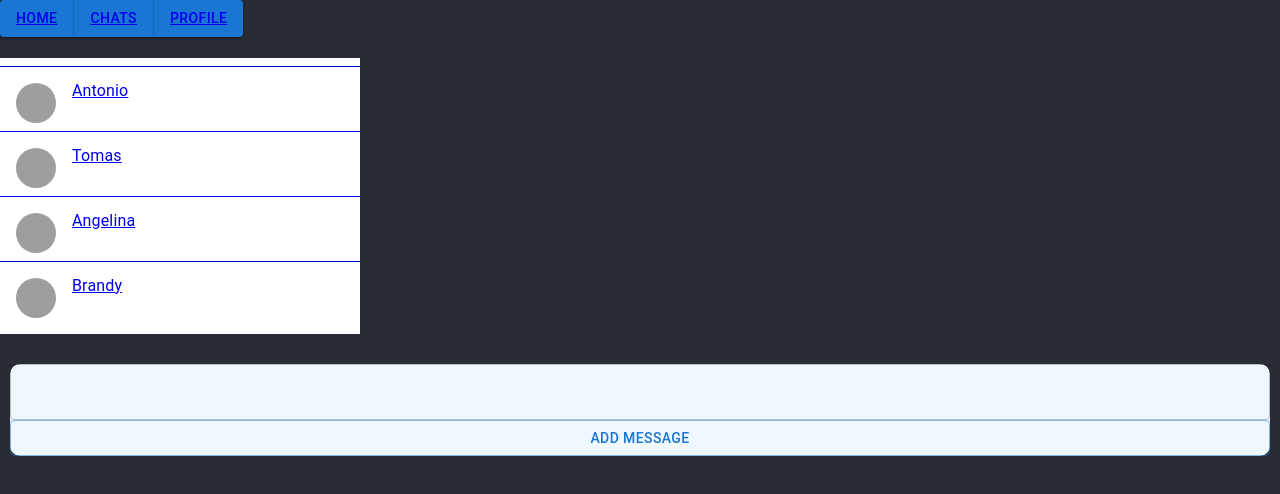
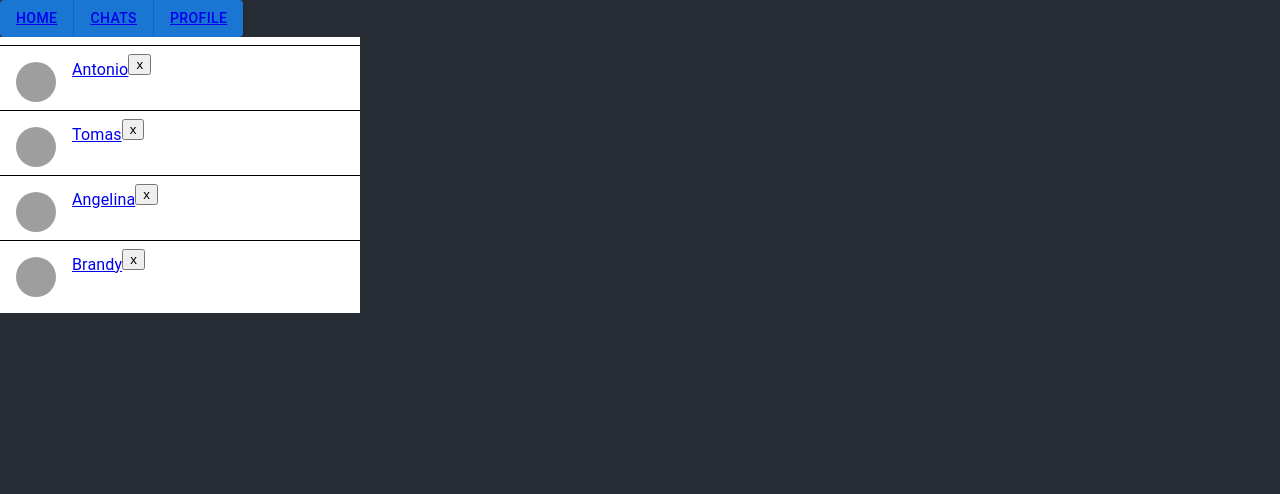
Before and after one commit to AntonR31337/ReactJS, a React (Create React App) app in the folder myapp/: page /chats in a window 1280 px wide. Shown: the top 494 px of the page. Built offline with nearby package versions, Linux system fonts and the light colour scheme; grey boxes are pictures that could not be loaded.

Commit message:
set up router and outlet

```diff
--- a/myapp/src/App.js
+++ b/myapp/src/App.js
@@ -37,9 +37,10 @@ function App() {
       <Routes>
         <Route path="/" element={<Home />} />
         <Route path="/profile" element={<Profile />} />
-        <Route path="/chats" element={<MessageList />} >
-          <Route path=":id" element={<Message />} />
+        <Route path="/chats" element={<ChatList />} >
+          <Route path=":id" element={<MessageList />} />
         </Route>
+        <Route path="*" element={<h1>404</h1>} />
       </Routes>
     </BrowserRouter>
   );
--- a/myapp/src/components/ChatList/index.jsx
+++ b/myapp/src/components/ChatList/index.jsx
@@ -1,29 +1,49 @@
 import * as React from 'react';
-import { Link, Outlet } from "react-router-dom"
 import List from '@mui/material/List';
 import ListItem from '@mui/material/ListItem';
 import ListItemText from '@mui/material/ListItemText';
 import ListItemAvatar from '@mui/material/ListItemAvatar';
 import { Avatar } from '@mui/material/';
+import { Link, Outlet } from 'react-router-dom';
 
-export default function ChatList({ data }) {
+let chats = [
+    {
+        id: "1",
+        name: "Antonio"
+    },
+    {
+        id: "2",
+        name: "Tomas"
+    },
+    {
+        id: "3",
+        name: "Angelina"
+    },
+    {
+        id: "4",
+        name: "Brandy"
+    }
+];
+
+export default function ChatList() {
     return (
+        <>
         <List sx={{ width: '100%', maxWidth: 360, bgcolor: 'background.paper' }}>
-            {data.map((chat) => {
+            {chats.map((chat) => {
                 return (
-                    <>
-                        <Link key={chat.id} to={`/chat${chat.id}`}>
-                            <ListItem alignItems="flex-start" sx={{ borderTop: "solid 1px" }}>
-                                <ListItemAvatar>
-                                    <Avatar alt={chat.name} src="/static/images/avatar/1.jpg" />
-                                </ListItemAvatar>
+                        <ListItem key={chat.id} alignItems="flex-start" sx={{ borderTop: "solid 1px" }}>
+                            <ListItemAvatar>
+                                <Avatar alt={chat.name} src="/static/images/avatar/1.jpg" />
+                            </ListItemAvatar>
+                            <Link key={chat.id} to={`/chats/chat${chat.id}`}>
                                 <ListItemText primary={chat.name} />
-                            </ListItem>
-                        </Link>
-                        <Outlet />
-                    </>
+                            </Link>
+                            <button onClick={()=> console.log(chat.id)}>x</button>
+                        </ListItem>
                 )
             })}
         </List>
+        <Outlet />
+        </>
     )
 }
--- a/myapp/src/components/MessageList/index.jsx
+++ b/myapp/src/components/MessageList/index.jsx
@@ -2,29 +2,28 @@ import React, { useEffect, useState } from 'react';
 import './style.scss';
 import Message from '../Message';
 import MessageForm from '../MessageForm';
-import ChatList from '../ChatList';
 
 const name = "Antonio"
 
 let msgs = [];
-let chats = [
-    {
-        id: "1",
-        name: "Antonio"
-    },
-    {
-        id: "2",
-        name: "Tomas"
-    },
-    {
-        id: "3",
-        name: "Angelina"
-    },
-    {
-        id: "4",
-        name: "Brandy"
-    }
-];
+// let chats = [
+//     {
+//         id: "1",
+//         name: "Antonio"
+//     },
+//     {
+//         id: "2",
+//         name: "Tomas"
+//     },
+//     {
+//         id: "3",
+//         name: "Angelina"
+//     },
+//     {
+//         id: "4",
+//         name: "Brandy"
+//     }
+// ];
 
 export default function MessageList({ text }) {
     const [messages, setMessages] = useState(msgs);
@@ -51,7 +50,6 @@ export default function MessageList({ text }) {
         <div className="Message">
             <h1>{text}</h1>
             <div id='MessageDisplay'>
-                <ChatList data={chats} />
                 <div className="MessageList">
                     {messages.map((msg) =>
                         <Message key={msg.id} author={msg.author} text={msg.text} />
```
